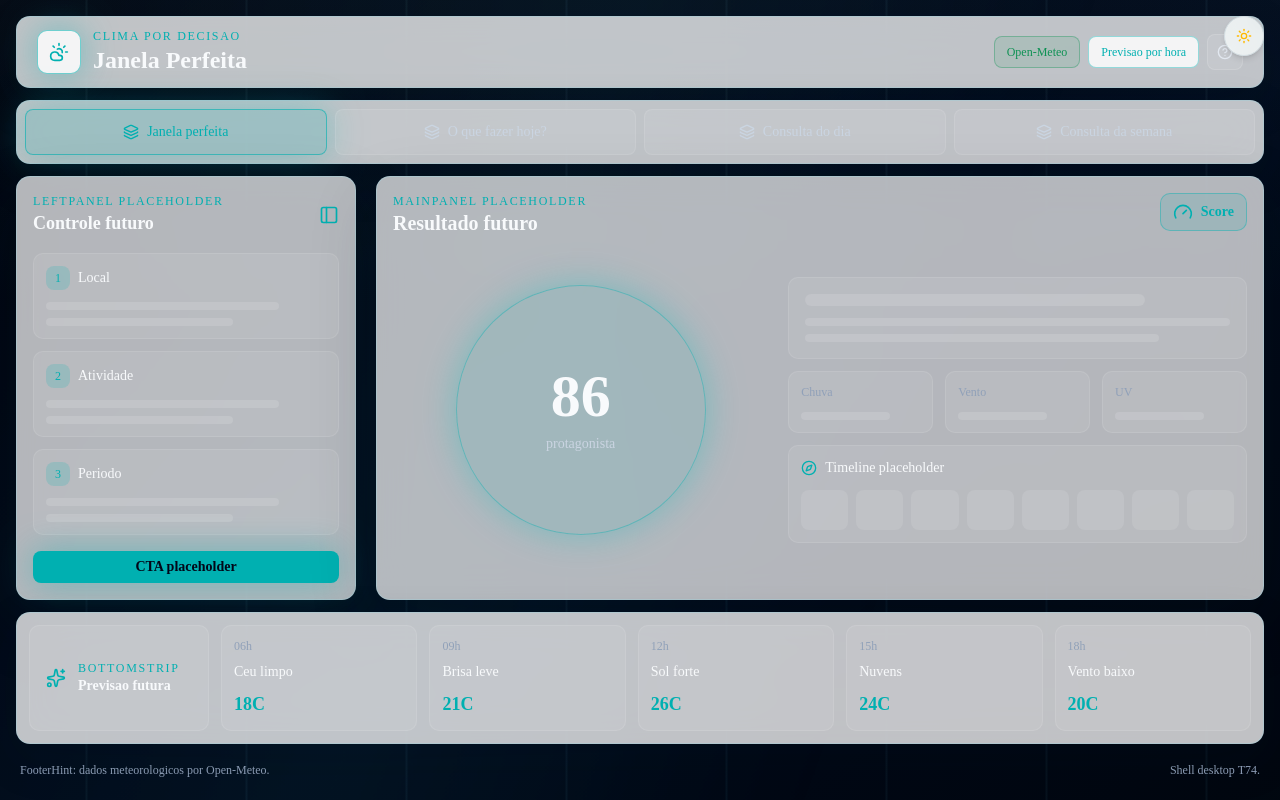
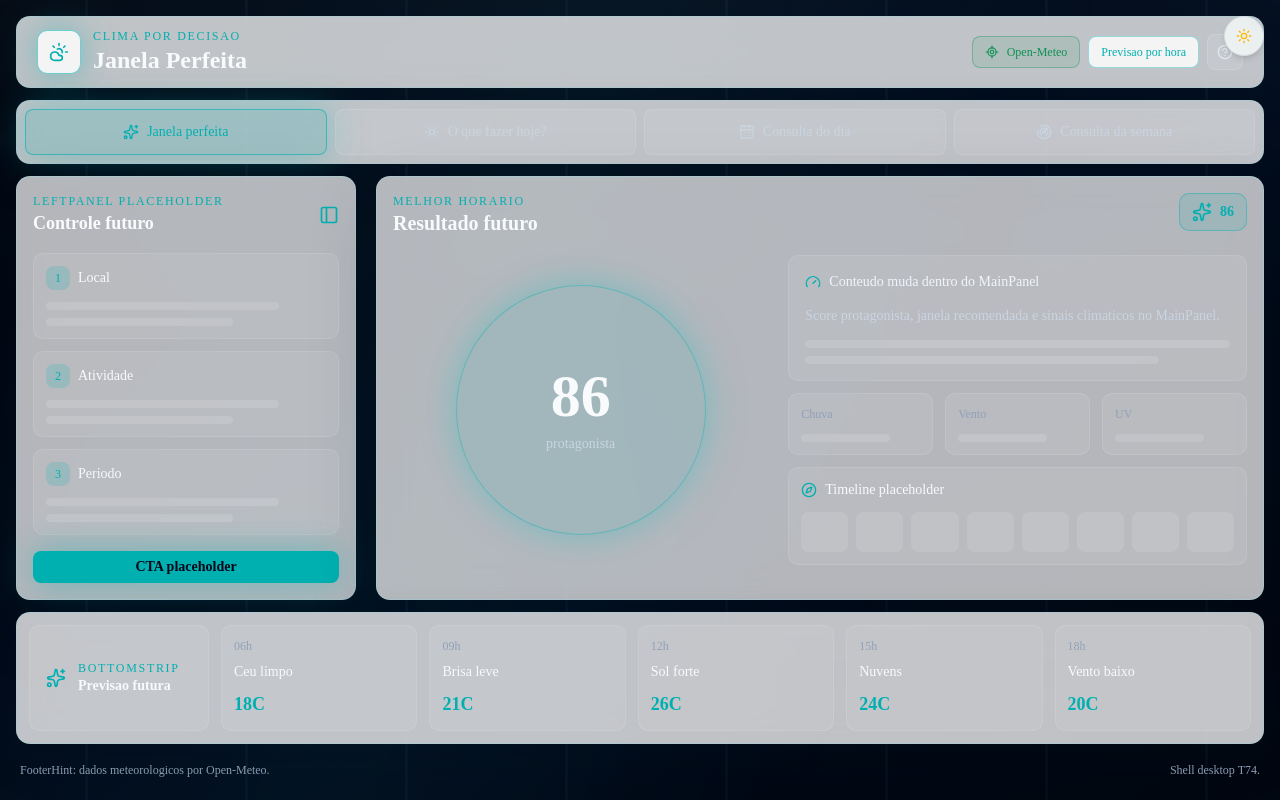
Before and after one commit to PauloSergioLR/janela-perfeita, a Next.js app: page /cockpit-preview in a window 1280 px wide. Built offline with nearby package versions, Linux system fonts and the light colour scheme.

Commit message:
feat: cria header e barra de modos do cockpit

```diff
--- a/src/app/cockpit-preview/page.tsx
+++ b/src/app/cockpit-preview/page.tsx
@@ -1,20 +1,59 @@
+"use client";
+
+import { useState } from "react";
 import {
+  CalendarDays,
   CircleHelp,
   CloudSun,
   Compass,
   Gauge,
-  Layers,
+  LocateFixed,
   PanelLeft,
+  Radar,
   Sparkles,
+  SunMedium,
 } from "lucide-react";
 import Link from "next/link";
 import { WeatherStage } from "@/components/weather/weather-stage";
 
 const decisionModes = [
-  "Janela perfeita",
-  "O que fazer hoje?",
-  "Consulta do dia",
-  "Consulta da semana",
+  {
+    id: "janela-perfeita",
+    label: "Janela perfeita",
+    eyebrow: "Melhor horario",
+    title: "Resultado futuro",
+    description:
+      "Score protagonista, janela recomendada e sinais climaticos no MainPanel.",
+    metric: "86",
+    icon: Sparkles,
+  },
+  {
+    id: "fazer-hoje",
+    label: "O que fazer hoje?",
+    eyebrow: "Ranking rapido",
+    title: "Atividades do dia",
+    description: "Comparativo compacto para escolher atividade sem abrir nova secao.",
+    metric: "4",
+    icon: SunMedium,
+  },
+  {
+    id: "consulta-dia",
+    label: "Consulta do dia",
+    eyebrow: "Dia especifico",
+    title: "Agenda climatica",
+    description: "Leitura hora a hora com pontos de atencao dentro do painel principal.",
+    metric: "12h",
+    icon: CalendarDays,
+  },
+  {
+    id: "consulta-semana",
+    label: "Consulta da semana",
+    eyebrow: "7 dias",
+    title: "Panorama semanal",
+    description: "Tendencia, melhores dias e riscos resumidos no mesmo MainPanel.",
+    metric: "7d",
+    icon: Radar,
+  },
 ];
 
 const controlSteps = ["Local", "Atividade", "Periodo"];
@@ -37,6 +76,11 @@ function PlaceholderLine({ className = "" }: { className?: string }) {
 }
 
 export default function Home() {
+  const [activeModeId, setActiveModeId] = useState(decisionModes[0].id);
+  const activeMode =
+    decisionModes.find((mode) => mode.id === activeModeId) ?? decisionModes[0];
+  const ActiveModeIcon = activeMode.icon;
+
   return (
     <>
       <WeatherStage variant="night" />
@@ -60,7 +104,8 @@ export default function Home() {
               </div>
             </div>
             <div className="flex shrink-0 items-center gap-2">
-              <span className="hidden h-8 items-center rounded-md border border-success/35 bg-success/10 px-3 text-xs font-medium text-success md:inline-flex">
+              <span className="hidden h-8 items-center gap-2 rounded-md border border-success/35 bg-success/10 px-3 text-xs font-medium text-success lg:inline-flex">
+                <LocateFixed className="size-3.5" aria-hidden="true" />
                 Open-Meteo
               </span>
               <span className="hidden h-8 items-center rounded-md border border-weather-accent/40 bg-weather-card px-3 text-xs font-medium text-weather-accent sm:inline-flex">
@@ -80,20 +125,27 @@ export default function Home() {
             className="glass-panel flex min-h-0 items-center gap-2 rounded-xl p-2"
             aria-label="ModeBar"
           >
-            {decisionModes.map((mode, index) => (
+            {decisionModes.map((mode) => {
+              const Icon = mode.icon;
+              const isActive = mode.id === activeMode.id;
+
+              return (
                 <button
-                key={mode}
+                  key={mode.id}
                   type="button"
+                  aria-pressed={isActive}
+                  onClick={() => setActiveModeId(mode.id)}
                   className={`flex h-full min-w-0 flex-1 items-center justify-center gap-2 rounded-md border px-3 text-sm font-medium transition ${
-                  index === 0
+                    isActive
                       ? "border-weather-accent/60 bg-weather-accent/18 text-weather-accent shadow-weather-glow"
                       : "border-white/10 bg-white/7 text-slate-300 hover:border-white/25 hover:bg-white/10"
                   }`}
                 >
-                <Layers className="size-4 shrink-0" aria-hidden="true" />
-                <span className="truncate">{mode}</span>
+                  <Icon className="size-4 shrink-0" aria-hidden="true" />
+                  <span className="truncate">{mode.label}</span>
                 </button>
-            ))}
+              );
+            })}
           </nav>
 
           <section className="grid min-h-0 gap-5 lg:grid-cols-[340px_minmax(0,1fr)]">
@@ -108,7 +160,10 @@ export default function Home() {
                   </p>
                   <h2 className="text-lg font-semibold">Controle futuro</h2>
                 </div>
-                <PanelLeft className="size-5 text-weather-accent" aria-hidden="true" />
+                <PanelLeft
+                  className="size-5 text-weather-accent"
+                  aria-hidden="true"
+                />
               </div>
               <div className="grid flex-1 content-between gap-3">
                 {controlSteps.map((step, index) => (
@@ -139,25 +194,38 @@ export default function Home() {
               <div className="flex items-start justify-between gap-4">
                 <div>
                   <p className="text-xs font-medium uppercase tracking-[0.14em] text-weather-accent">
-                    MainPanel placeholder
+                    {activeMode.eyebrow}
                   </p>
-                  <h2 className="text-xl font-semibold">Resultado futuro</h2>
+                  <h2 className="text-xl font-semibold">{activeMode.title}</h2>
                 </div>
                 <div className="flex items-center gap-2 rounded-lg border border-weather-accent/40 bg-weather-accent/12 px-3 py-2 text-weather-accent">
-                  <Gauge className="size-5" aria-hidden="true" />
-                  <span className="text-sm font-semibold">Score</span>
+                  <ActiveModeIcon className="size-5" aria-hidden="true" />
+                  <span className="text-sm font-semibold">
+                    {activeMode.metric}
+                  </span>
                 </div>
               </div>
               <div className="grid min-h-0 items-center gap-5 lg:grid-cols-[minmax(0,0.9fr)_minmax(0,1.1fr)]">
                 <div className="mx-auto flex aspect-square max-h-[250px] w-full max-w-[250px] items-center justify-center rounded-full border border-weather-accent/40 bg-weather-accent/10 shadow-weather-glow">
                   <div className="text-center">
-                    <p className="text-6xl font-semibold leading-none">86</p>
+                    <p className="text-6xl font-semibold leading-none">
+                      {activeMode.metric}
+                    </p>
                     <p className="mt-2 text-sm text-slate-300">protagonista</p>
                   </div>
                 </div>
                 <div className="grid gap-3">
                   <div className="rounded-lg border border-white/10 bg-white/7 p-4">
-                    <PlaceholderLine className="h-3 w-4/5" />
+                    <div className="mb-3 flex items-center gap-2 text-sm font-medium text-slate-100">
+                      <Gauge
+                        className="size-4 text-weather-accent"
+                        aria-hidden="true"
+                      />
+                      Conteudo muda dentro do MainPanel
+                    </div>
+                    <p className="text-sm leading-6 text-slate-300">
+                      {activeMode.description}
+                    </p>
                     <PlaceholderLine className="mt-3 h-2 w-full" />
                     <PlaceholderLine className="mt-2 h-2 w-5/6" />
                   </div>
@@ -174,7 +242,10 @@ export default function Home() {
                   </div>
                   <div className="rounded-lg border border-white/10 bg-white/7 p-3">
                     <div className="mb-3 flex items-center gap-2 text-sm font-medium">
-                      <Compass className="size-4 text-weather-accent" aria-hidden="true" />
+                      <Compass
+                        className="size-4 text-weather-accent"
+                        aria-hidden="true"
+                      />
                       Timeline placeholder
                     </div>
                     <div className="grid grid-cols-8 gap-2">
@@ -197,7 +268,10 @@ export default function Home() {
             aria-label="BottomForecastStrip placeholder"
           >
             <div className="flex items-center gap-3 rounded-lg border border-white/10 bg-white/7 px-4">
-              <Sparkles className="size-5 text-weather-accent" aria-hidden="true" />
+              <Sparkles
+                className="size-5 text-weather-accent"
+                aria-hidden="true"
+              />
               <div>
                 <p className="text-xs font-medium uppercase tracking-[0.14em] text-weather-accent">
                   BottomStrip
```
Also changed, not shown: 1 other file (tests, documents, lock files or other folders). Lines whose indentation alone changed are shown as unchanged.
